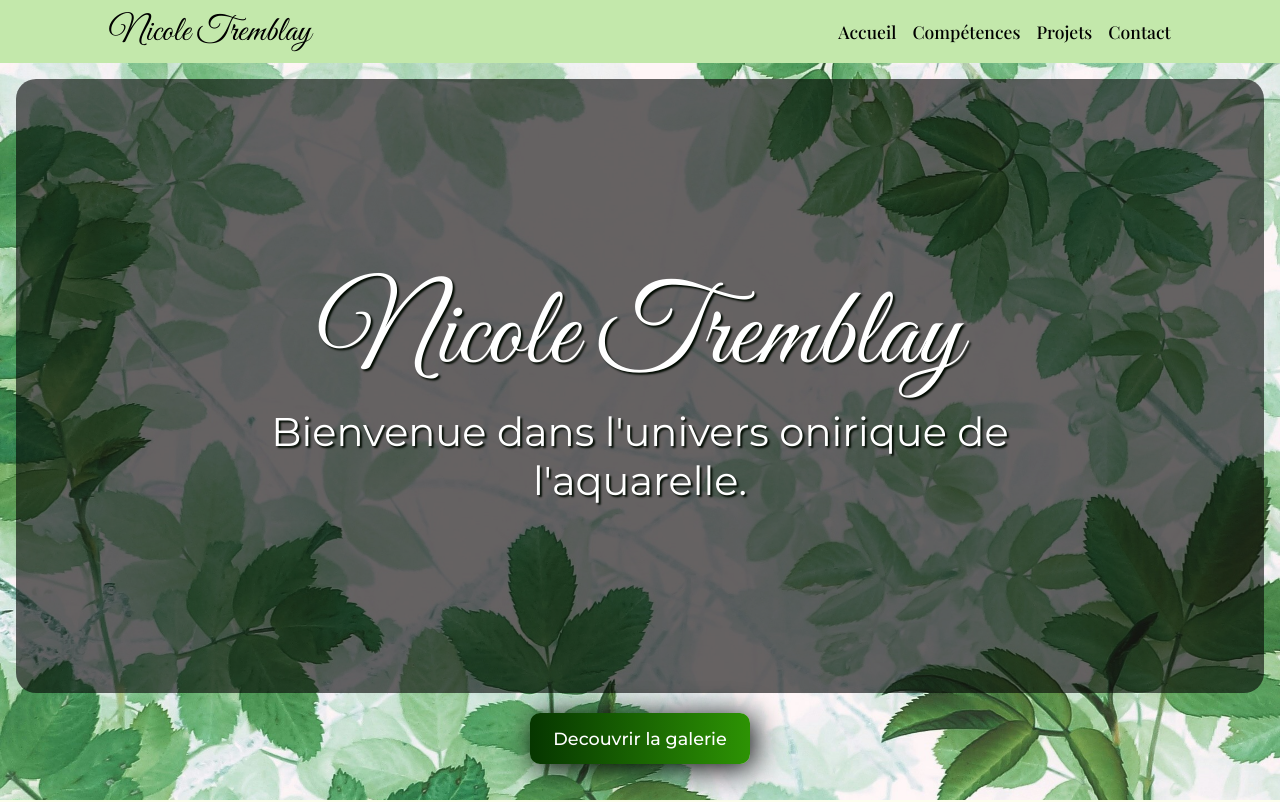
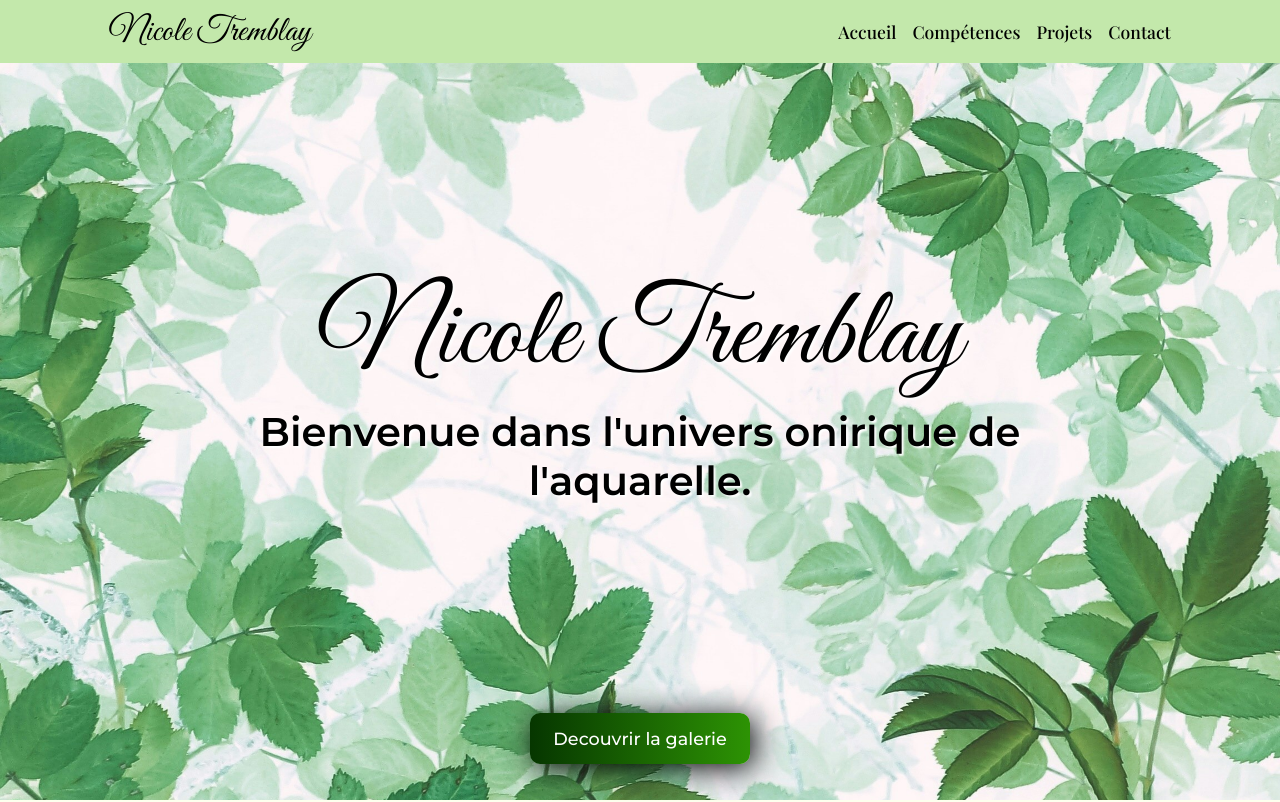
Before and after one commit to Kaazell/nicole-aquarelle, a React (Vite) app: page / in a window 1280 px wide. Shown: the top 802 px of the page. Built offline with nearby package versions, Linux system fonts and the light colour scheme; a web font is replaced by a local one.

Commit message:
feat: landing change

```diff
--- a/src/pages/Home/style.module.scss
+++ b/src/pages/Home/style.module.scss
@@ -14,7 +14,6 @@
     &__center {
         text-align: center;
         padding: 2em;
-        background: rgba(0, 0, 0, 0.6);
         border-radius: 20px;
         width: 100%;
         display: flex;
@@ -25,17 +24,15 @@
     }
     &__title {
         @include great-vibes;
-        color: white;
         font-size: 5em;
-        text-shadow: rgb(0, 10, 0) 2px 2px 2px;
+        text-shadow: rgb(254, 254, 254) 2px 2px 2px;
         max-width: 960px;
     }
     &__introduction {
         font-size: 2rem;
         max-width: 960px;
-        color: white;
-        text-shadow: rgb(0, 10, 0) 2px 2px 2px;
-
+        text-shadow: rgb(255, 255, 255) 2px 2px 2px;
+        font-weight: 600;
     }
 }
 
```
